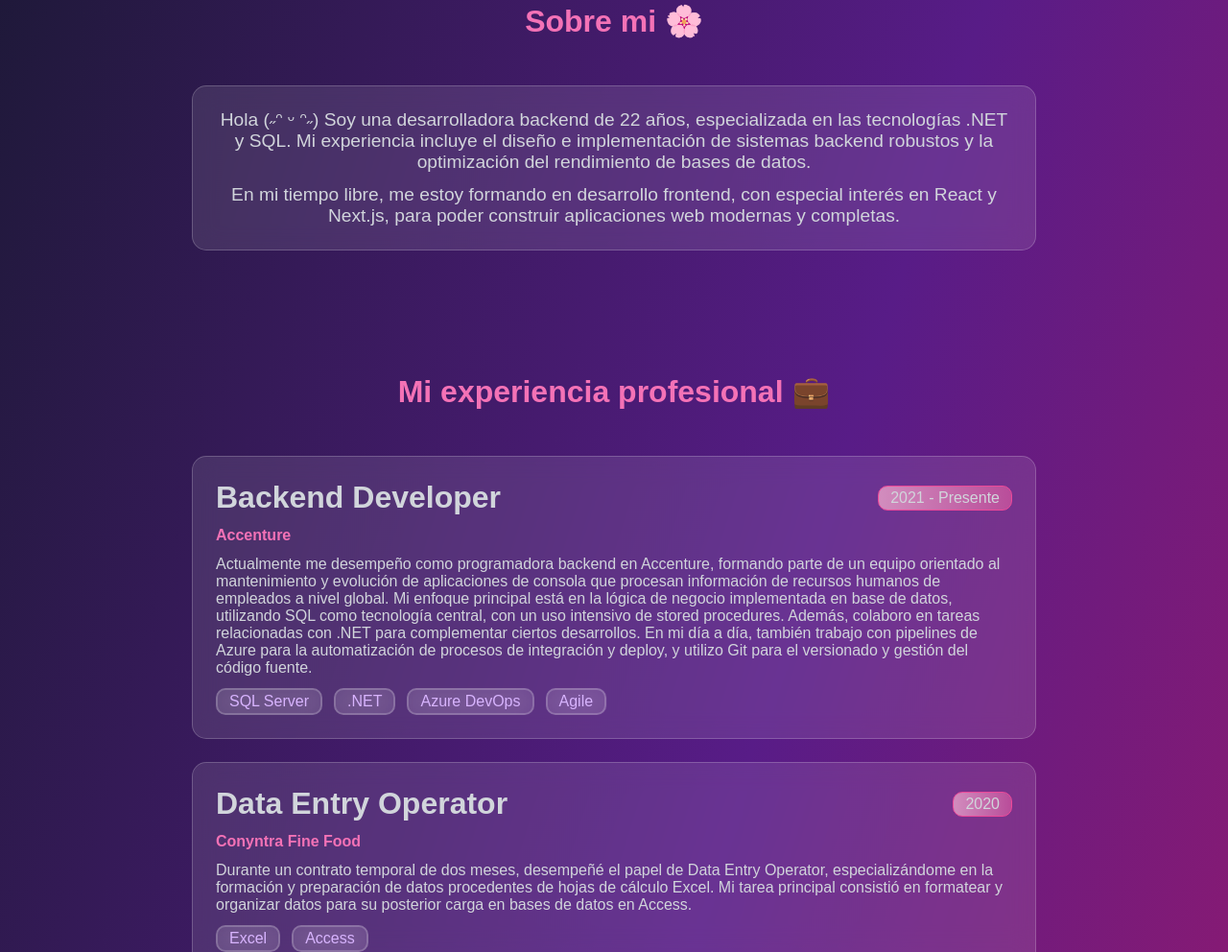
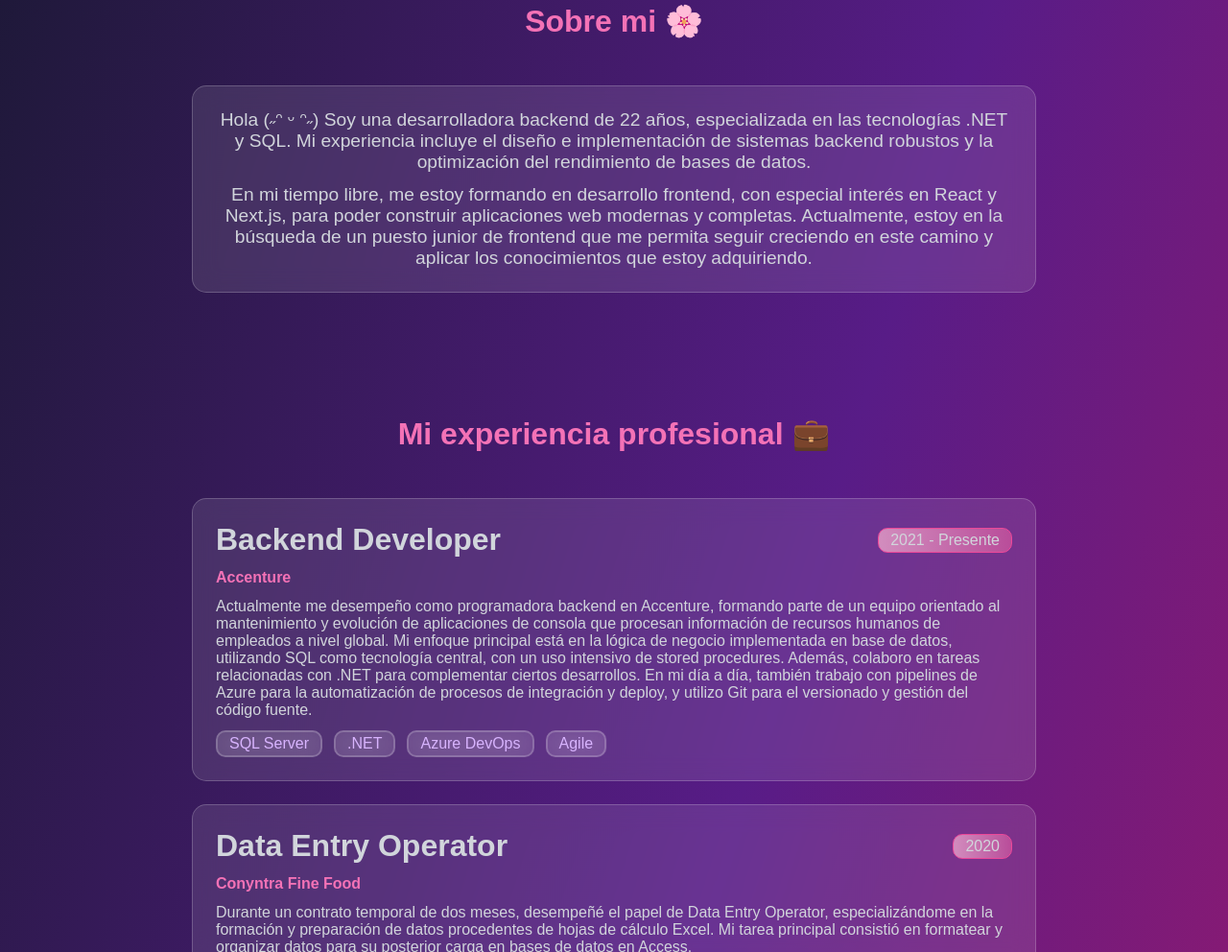
Before and after one commit to matugramajo/portfolio, a plain HTML site: page index.html in a window 1280 px wide. Shown: the part 797-1789 px from the top of the page at 96% size. Drawn offline with Linux system fonts and the light colour scheme.

Commit message:
cambio about

```diff
--- a/index.html
+++ b/index.html
@@ -65,7 +65,8 @@
                     Mi experiencia incluye el diseño e implementación de sistemas backend robustos y la
                     optimización del rendimiento de bases de datos.</p>
                     <p>En mi tiempo libre, me estoy formando en desarrollo frontend, con especial interés en React y Next.js,
-                    para poder construir aplicaciones web modernas y completas.</p>
+                    para poder construir aplicaciones web modernas y completas.  Actualmente, estoy en la búsqueda de un puesto
+                    junior de frontend que me permita seguir creciendo en este camino y aplicar los conocimientos que estoy adquiriendo.</p>
             </div>
         </section>
         <section class="cardverticales experiencia">
```
